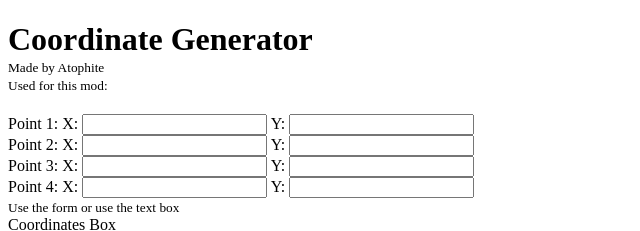
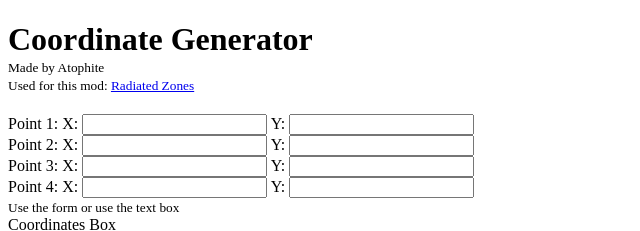
Before and after one commit to Atophite/RadiatedZonesCoordinatesGen, a website: page index.html in a window 1280 px wide. Shown: the top 231 px of the page, 0-640 px from the left. Drawn offline with Linux system fonts and the light colour scheme.

Commit message:
Update index.html

```diff
--- a/index.html
+++ b/index.html
@@ -8,7 +8,7 @@
 <body>
 <h1 style="margin-bottom: 0">Coordinate Generator</h1>
 <small>Made by Atophite</small> <br>
-<small>Used for this mod:</small>
+<small>Used for this mod: <a href="https://steamcommunity.com/sharedfiles/filedetails/?id=3019024205">Radiated Zones</a></small>
 
 
 <form id="coordinatesForm" style="margin-top: 20px">
```
